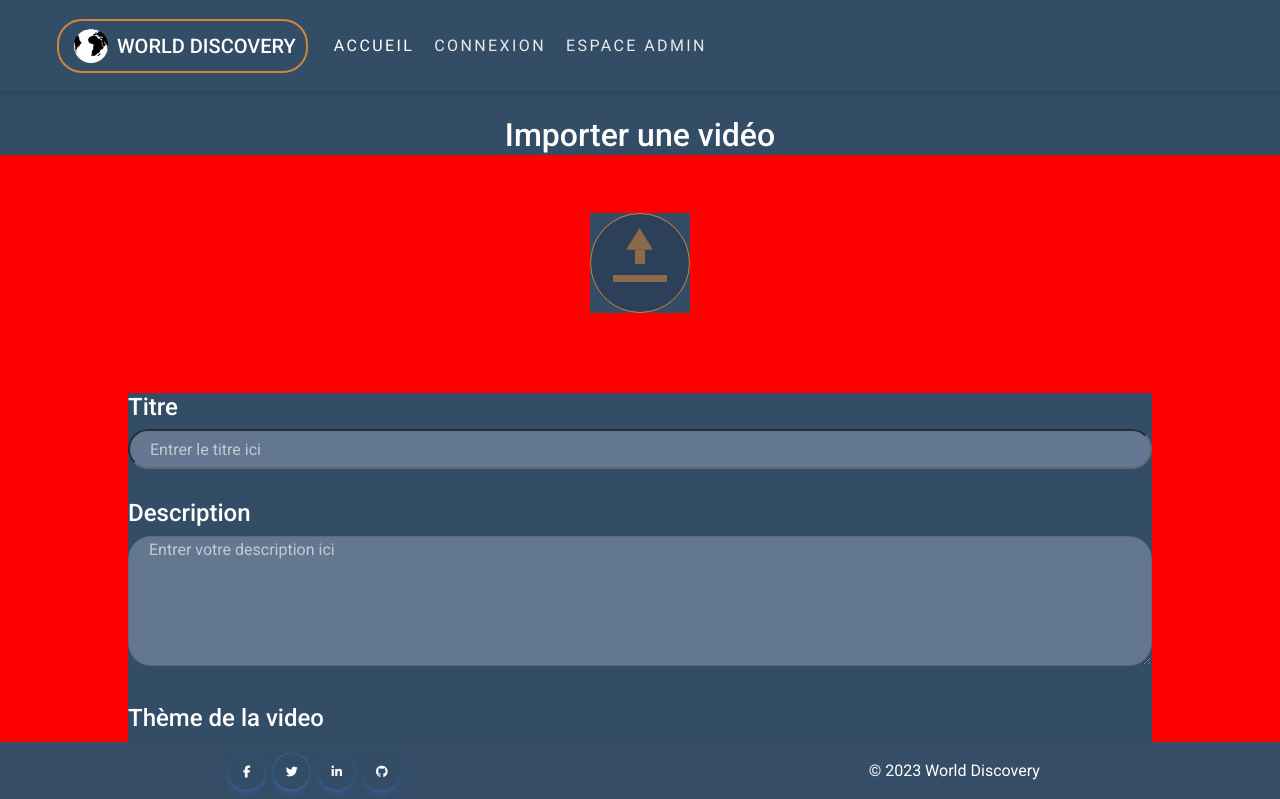
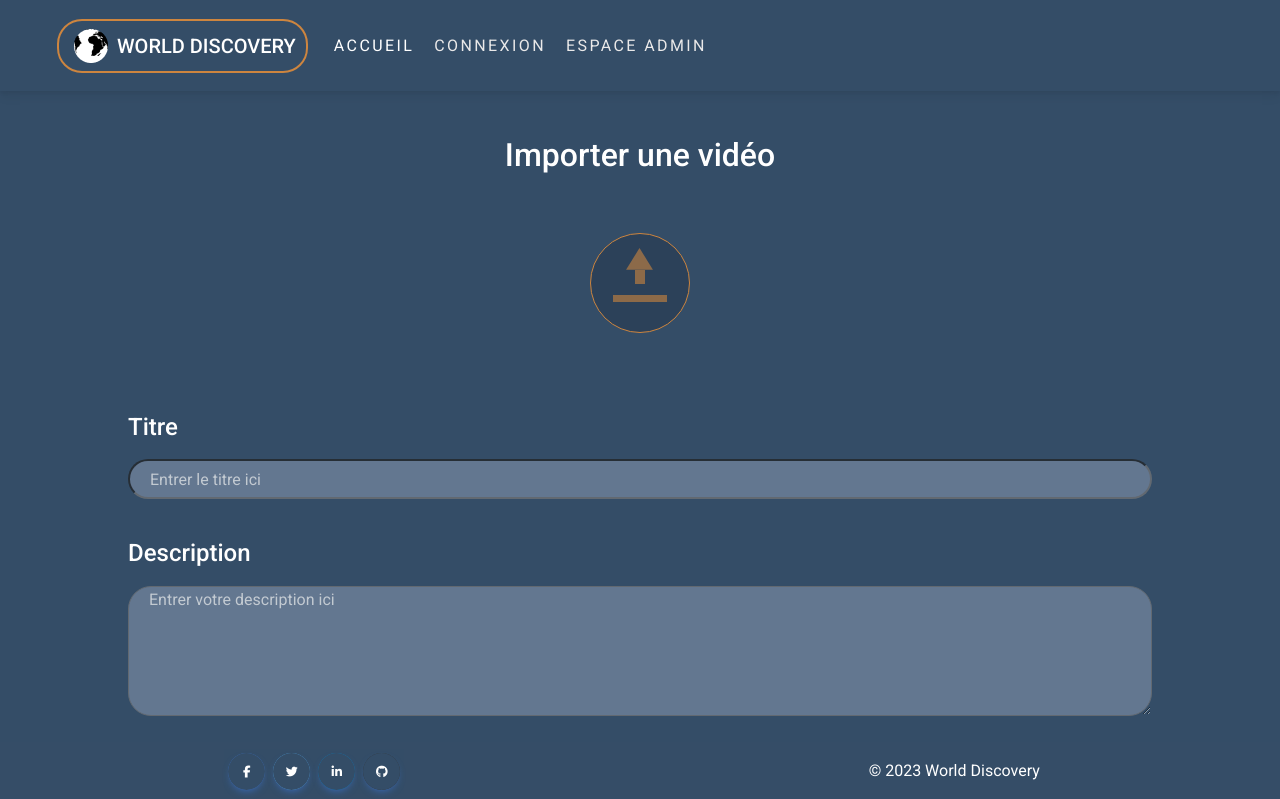
Before and after one commit to WildCodeSchool/2023-09-JS-BDX-P3-only-famous, a React (Vite) app in the folder frontend/: page /upload in a window 1280 px wide. Shown: the top 799 px of the page. Built offline with nearby package versions, Linux system fonts and the light colour scheme.

Commit message:
modif sass

```diff
--- a/frontend/src/styles/_upload.scss
+++ b/frontend/src/styles/_upload.scss
@@ -2,10 +2,11 @@
   text-align: center;
   margin: 0 auto;
   width: 100%;
-  background-color: red;
+  height: 1200px;
 
   h2 {
     color: white;
+    margin-top: 20px;
   }
 
   img {
@@ -37,6 +38,7 @@
     opacity: 70%;
     width: 100%;
     text-align: center;
+    margin: 10px 0;
   }
 
   ::placeholder {
@@ -51,6 +53,7 @@
     height: 130px;
     border-radius: 23px;
     opacity: 70%;
+    margin: 10px 0;
   }
   select {
     width: 100%;
@@ -59,6 +62,7 @@
     padding-left: 10px;
     color: white;
     opacity: 70%;
+    margin: 10px 0;
   }
 
   select:focus {
```
